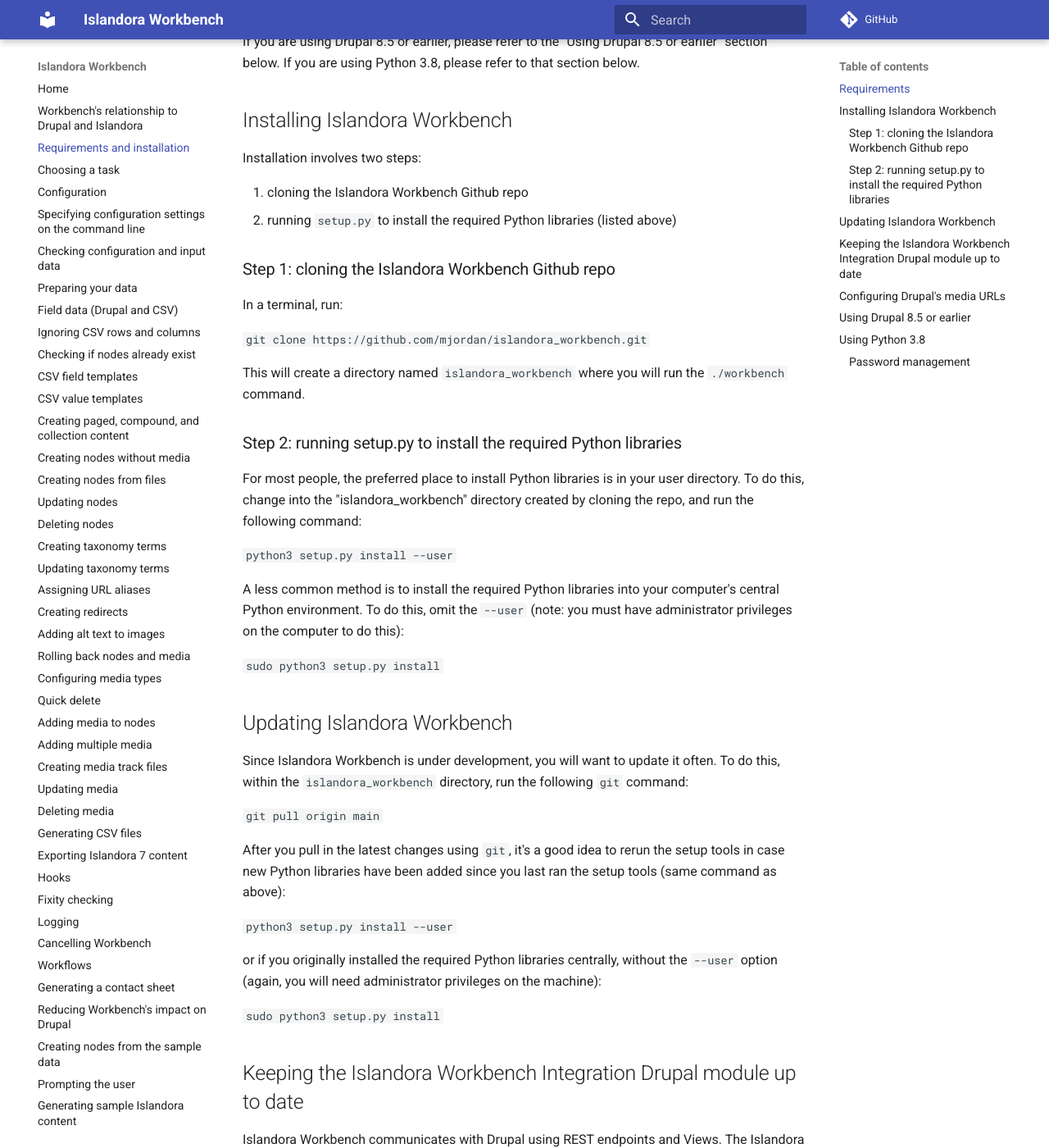
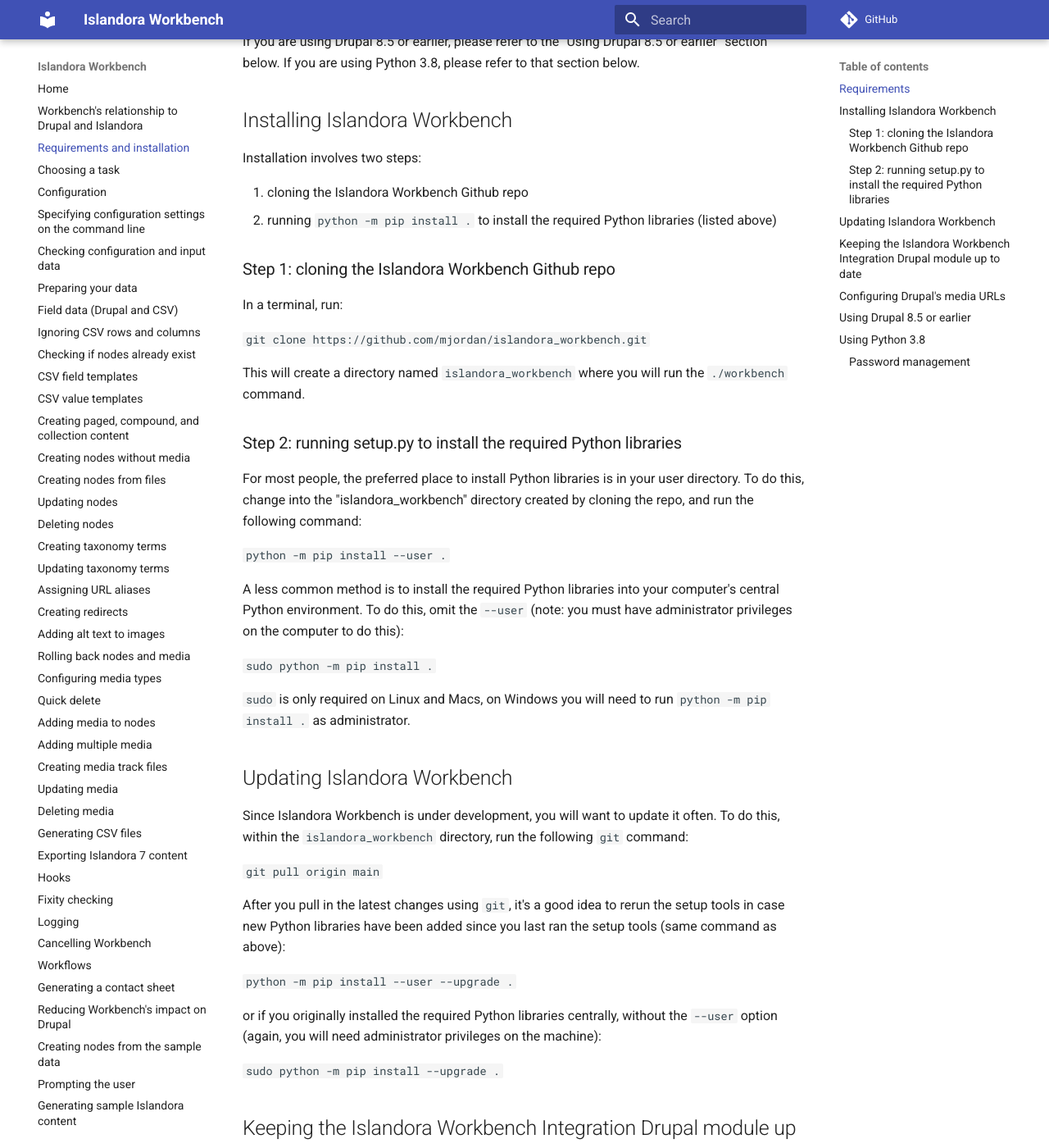
Before and after one commit to mjordan/islandora_workbench_docs, an MkDocs documentation site: the page built from docs/installation.md, in a window 1280 px wide and 1400 px high, scrolled down 901 px. Shown: the whole window at 82% size. Built offline with MkDocs 1.6.1 and Material for MkDocs 9.7.7, drawn with Linux system fonts in a browser that asks for light colours; comment, search, counter and statistics services are not loaded; some of the changed text lies outside the part shown.

Commit message:
Resolves #879.

```diff
--- a/docs/installation.md
+++ b/docs/installation.md
@@ -11,7 +11,7 @@
     * [unidecode](https://pypi.org/project/Unidecode/)
     * [edtf-validate](https://pypi.org/project/edtf-validate/)
     * [rich](https://pypi.org/project/rich/)
-    * If you want to have these libraries automatically installed, you will need Python's [setuptools](https://pypi.org/project/setuptools/)
+    * If you want to have these libraries automatically installed, you will need [pip](https://pypi.org/project/pip/) version 19 or higher.
 
 Islandora Workbench has been installed and used on Linux, Mac, and Windows.
 
@@ -27,7 +27,7 @@
 Installation involves two steps:
 
 1. cloning the Islandora Workbench Github repo
-1. running `setup.py` to install the required Python libraries (listed above)
+1. running `python -m pip install .` to install the required Python libraries (listed above)
 
 ### Step 1: cloning the Islandora Workbench Github repo
 
@@ -41,11 +41,13 @@
 
 For most people, the preferred place to install Python libraries is in your user directory. To do this, change into the "islandora_workbench" directory created by cloning the repo, and run the following command:
 
-`python3 setup.py install --user`
+`python -m pip install --user .`
 
 A less common method is to install the required Python libraries into your computer's central Python environment. To do this, omit the `--user` (note: you must have administrator privileges on the computer to do this):
 
-`sudo python3 setup.py install`
+`sudo python -m pip install .`
+
+`sudo` is only required on Linux and Macs, on Windows you will need to run `python -m pip install .` as administrator.
 
 ## Updating Islandora Workbench
 
@@ -55,11 +57,11 @@
 
 After you pull in the latest changes using `git`, it's a good idea to rerun the setup tools in case new Python libraries have been added since you last ran the setup tools (same command as above):
 
-`python3 setup.py install --user`
+`python -m pip install --user --upgrade .`
 
 or if you originally installed the required Python libraries centrally, without the `--user` option (again, you will need administrator privileges on the machine):
 
-`sudo python3 setup.py install`
+`sudo python -m pip install --upgrade .`
 
 ## Keeping the Islandora Workbench Integration Drupal module up to date
 
```
Also changed, not shown: docs/changelog.md (+1 -0 lines).
